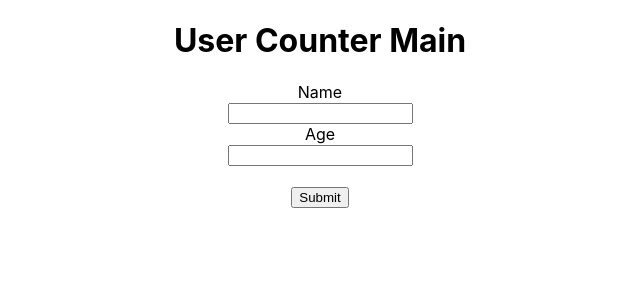
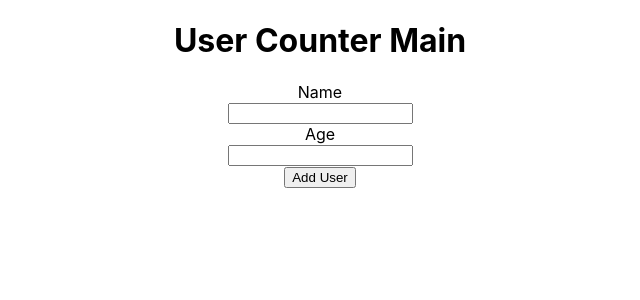
Before and after one commit to GlebHelg/react-complete-guide, a React (Create React App) app in the folder 8 - Complete Project/MyImplementation/user-counter/: page / in a window 1280 px wide. Shown: the top 300 px of the page, without its empty margins (320-960 px from the left). Built offline with nearby package versions, Linux system fonts and the light colour scheme.

Commit message:
8 - myImplementation add break on inputField if needed

```diff
--- a/8 - Complete Project/MyImplementation/user-counter/src/components/InputForm/InputField/InputField.jsx
+++ b/8 - Complete Project/MyImplementation/user-counter/src/components/InputForm/InputField/InputField.jsx
@@ -5,8 +5,8 @@ const InputField = (props) => {
 
     return (
         <>
-            {inputLabel}<br/>
-            {inputField}<br/>
+            {inputLabel}{props.break ? <br /> : null}
+            {inputField}{props.break ? <br /> : null}
         </>
     );
 }
--- a/8 - Complete Project/MyImplementation/user-counter/src/components/InputForm/InputForm.jsx
+++ b/8 - Complete Project/MyImplementation/user-counter/src/components/InputForm/InputForm.jsx
@@ -5,7 +5,8 @@ const GenerateHtmlFromInputList = (inputFieldsList) => {
                                                     type={o.inputType}
                                                     label={o.inputLabel}
                                                     id={o.inputId}
-                                                    value={o.value}
+                                                    value={o.inputValue}
+                                                    break={(idx < inputFieldsList.length-1) ? true : false}
                                                     key={idx}/>);
 }
 
--- a/8 - Complete Project/MyImplementation/user-counter/src/components/UserCounterMain/UserCounterMain.jsx
+++ b/8 - Complete Project/MyImplementation/user-counter/src/components/UserCounterMain/UserCounterMain.jsx
@@ -15,7 +15,8 @@ const inputFormPropsGenerator = () => {
         },
         {
             inputType: "submit",
-            inputValue: "Submit"
+            inputId: "addUser",
+            inputValue: "Add User"
         }
     ];
     return inputFields;
```
